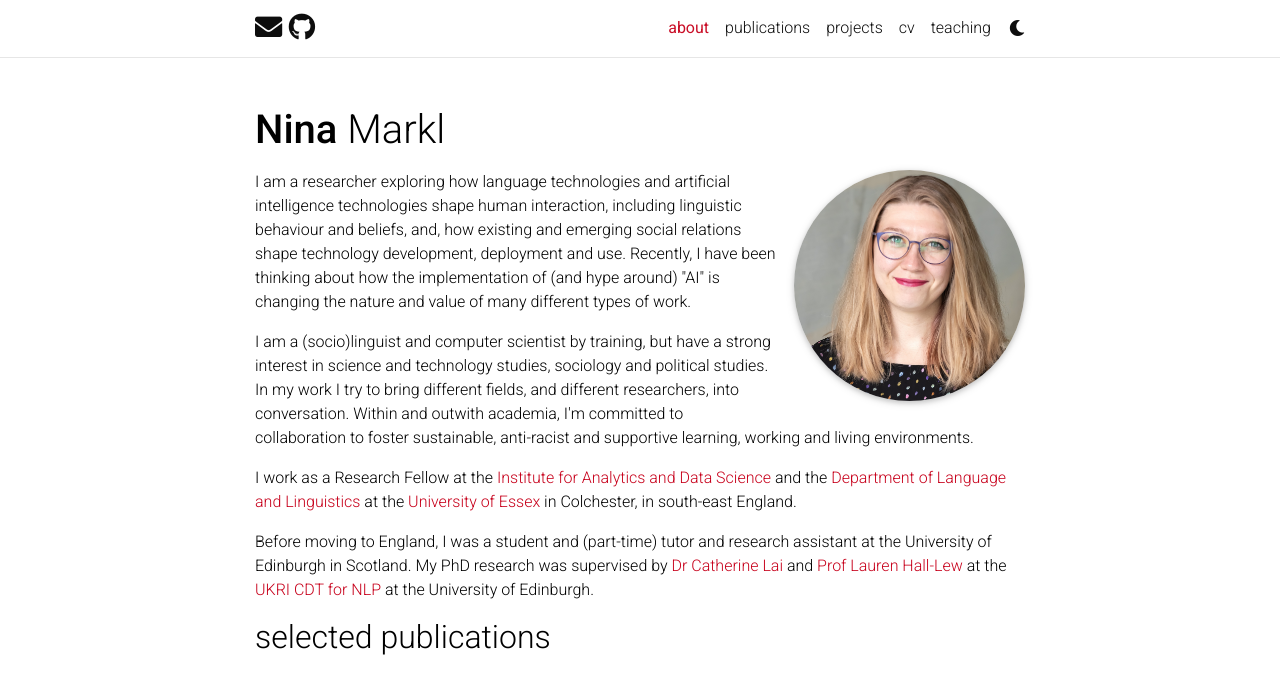
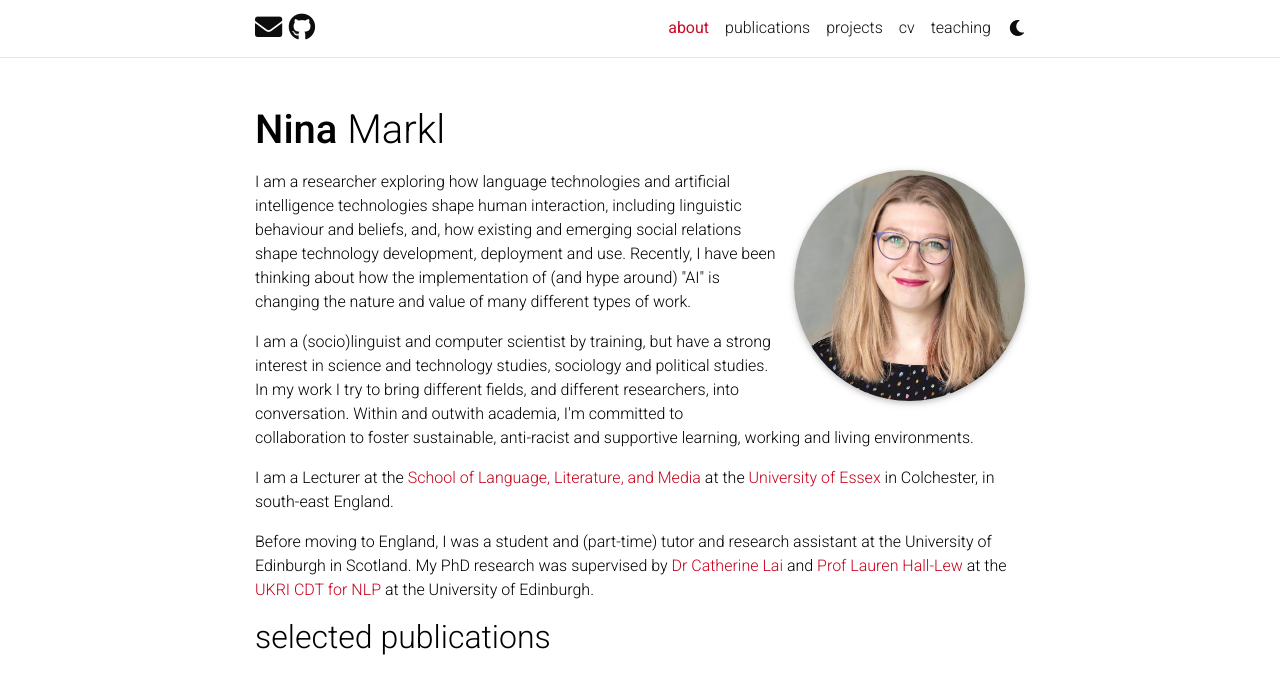
Before and after one commit to ninamarkl/ninamarkl.github.io, a Jekyll site: the page built from _pages/about.md, in a window 1280 px wide and 954 px high, cut to the strip 0-684 px from the top of the window. Built offline with Jekyll 4.4.1, drawn with Linux system fonts in a browser that asks for light colours; full-size pictures stand in for the smaller copies a plugin makes; comment, search, counter and statistics services are not loaded; a style sheet for code colours, icons or effects is not loaded.

Commit message:
Update about.md

```diff
--- a/_pages/about.md
+++ b/_pages/about.md
@@ -20,7 +20,7 @@ social: true  # includes social icons at the bottom of the page
 
 <p>I am a (socio)linguist and computer scientist by training, but have a strong interest in science and technology studies, sociology and political studies. In my work I try to bring different fields, and different researchers, into conversation. Within and outwith academia, I'm committed to collaboration to foster sustainable, anti-racist and supportive learning, working and living environments. </p>
 
-<p>I work as a Research Fellow at the <a href="https://www.essex.ac.uk/centres-and-institutes/institute-for-analytics-and-data-science" rel="external nofollow noopener" target="_blank">Institute for Analytics and Data Science</a> and the <a href="https://www.essex.ac.uk/departments/language-and-linguistics" rel="external nofollow noopener" target="_blank">Department of Language and Linguistics</a> at the <a href="https://www.essex.ac.uk/" rel="external nofollow noopener" target="_blank">University of Essex</a> in Colchester, in south-east England.</p>
+<p>I am a Lecturer at the <a href="https://www.essex.ac.uk/departments/language-literature-and-media" rel="external nofollow noopener" target="_blank">School of Language, Literature, and Media</a> at the <a href="https://www.essex.ac.uk/" rel="external nofollow noopener" target="_blank">University of Essex</a> in Colchester, in south-east England.</p>
 
 <p>Before moving to England, I was a student and (part-time) tutor and research assistant at the University of Edinburgh in Scotland. My PhD research was supervised by <a href="https://homepages.inf.ed.ac.uk/clai/" rel="external nofollow noopener" target="_blank">Dr Catherine Lai</a> and <a href="https://www.laurenhall-lew.com/" rel="external nofollow noopener" target="_blank">Prof Lauren Hall-Lew</a> at the <a href="https://web.inf.ed.ac.uk/cdt/natural-language-processing" rel="external nofollow noopener" target="_blank">UKRI CDT for NLP</a> at the University of Edinburgh.</p>
 <!--
```
